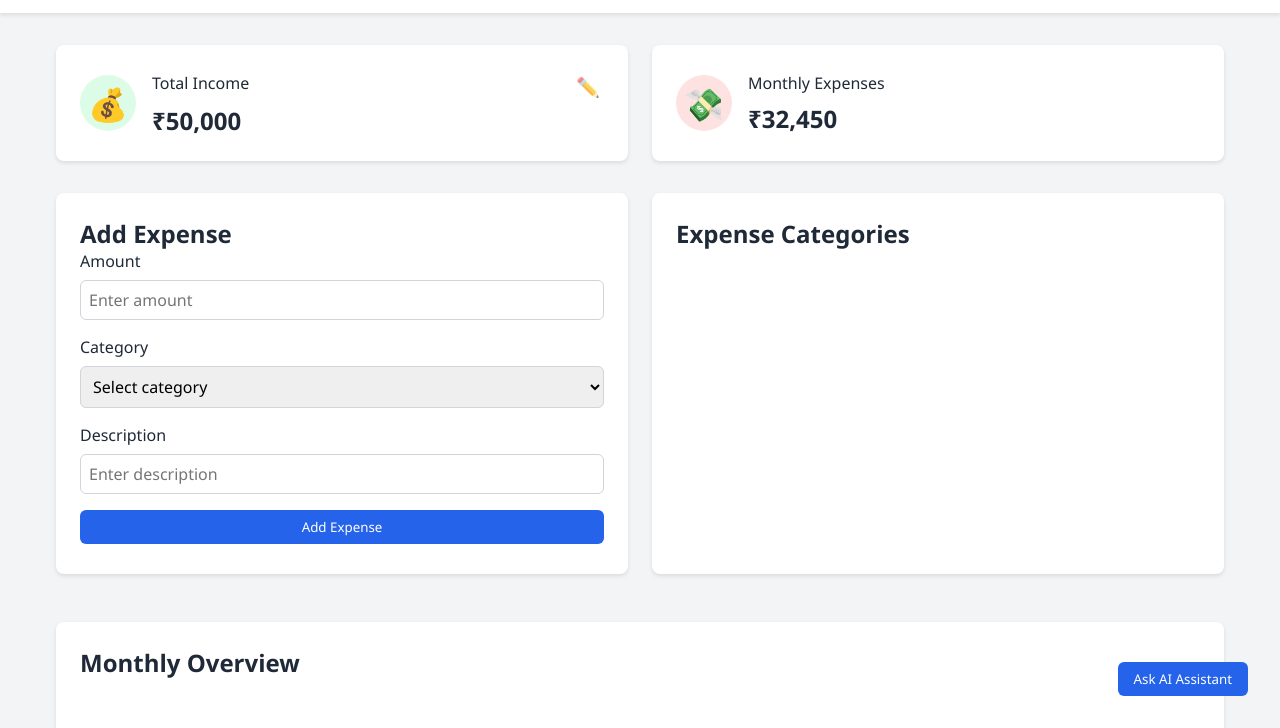
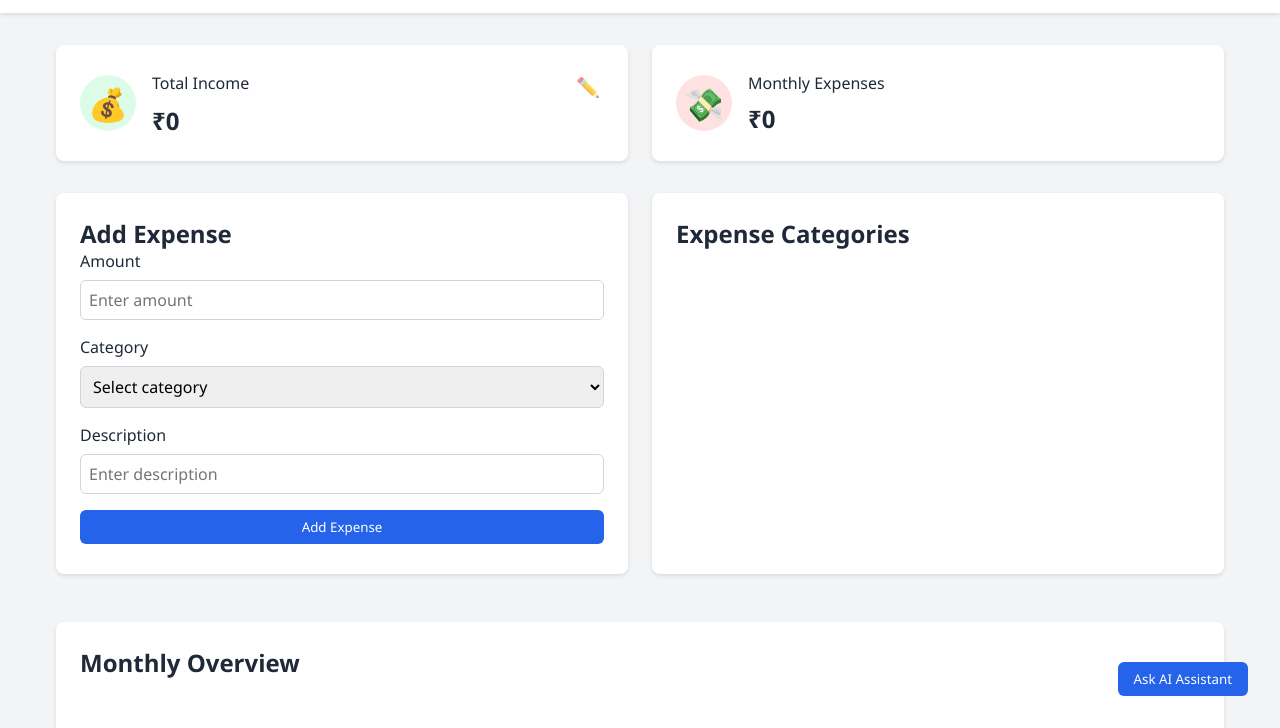
Before and after one commit to Astro-Dude/arthvault, a plain HTML site: page index.html in a window 1280 px wide. Shown: the part 72-800 px from the top of the page. Drawn offline with Linux system fonts and the light colour scheme; no server answers.

Commit message:
Something Something

```diff
--- a/index.html
+++ b/index.html
@@ -33,14 +33,14 @@
                         <h3>Total Income</h3>
                         <button class="edit-btn" id="editIncomeBtn">✏️</button>
                     </div>
-                    <p class="summary-amount" id="totalIncome">₹50,000</p>
+                    <p class="summary-amount" id="totalIncome">₹0</p>
                 </div>
             </div>
             <div class="summary-card">
                 <div class="summary-icon expense-icon">💸</div>
                 <div class="summary-info">
                     <h3>Monthly Expenses</h3>
-                    <p class="summary-amount" id="totalExpense">₹32,450</p>
+                    <p class="summary-amount" id="totalExpense">₹0</p>
                 </div>
             </div>
         </div>
```
